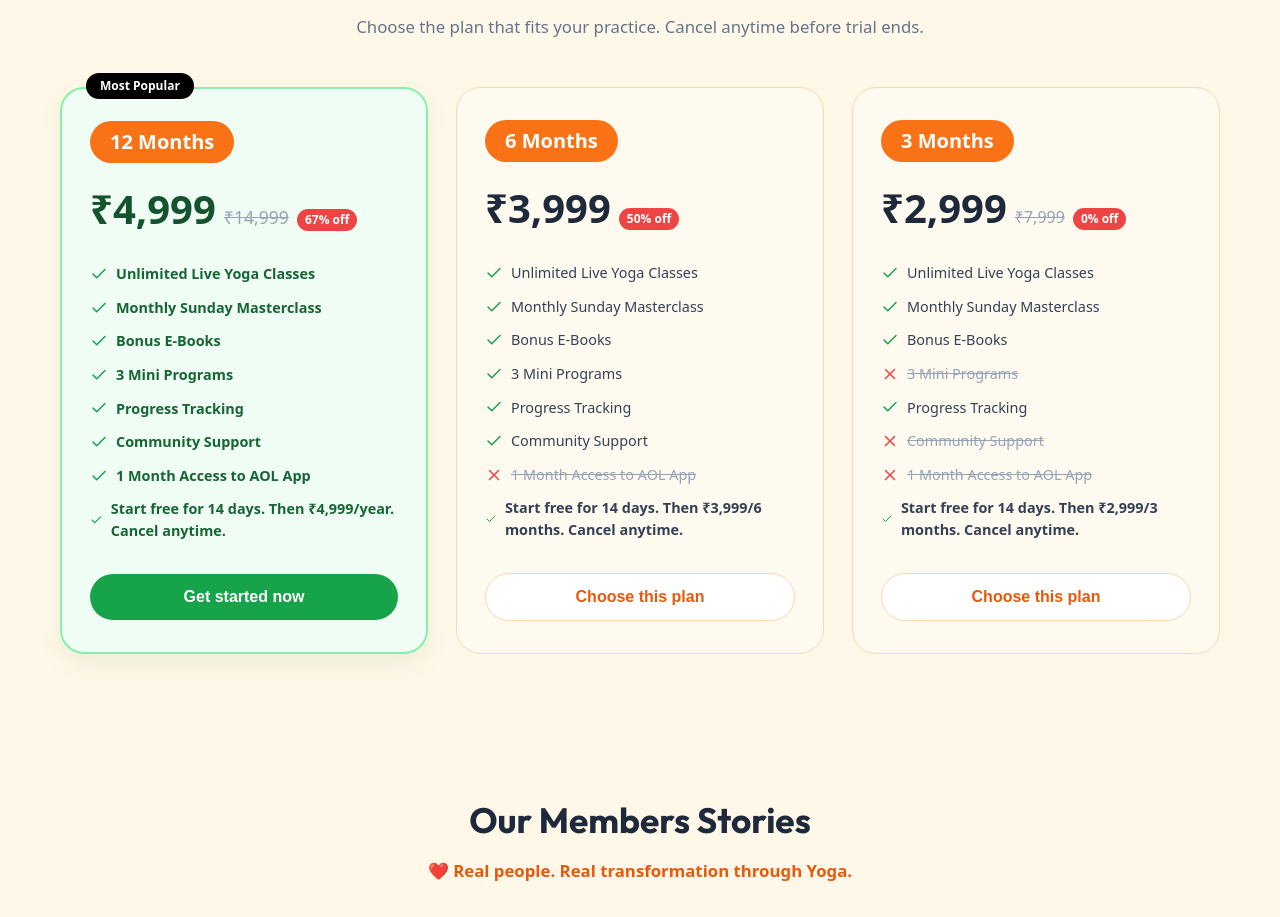
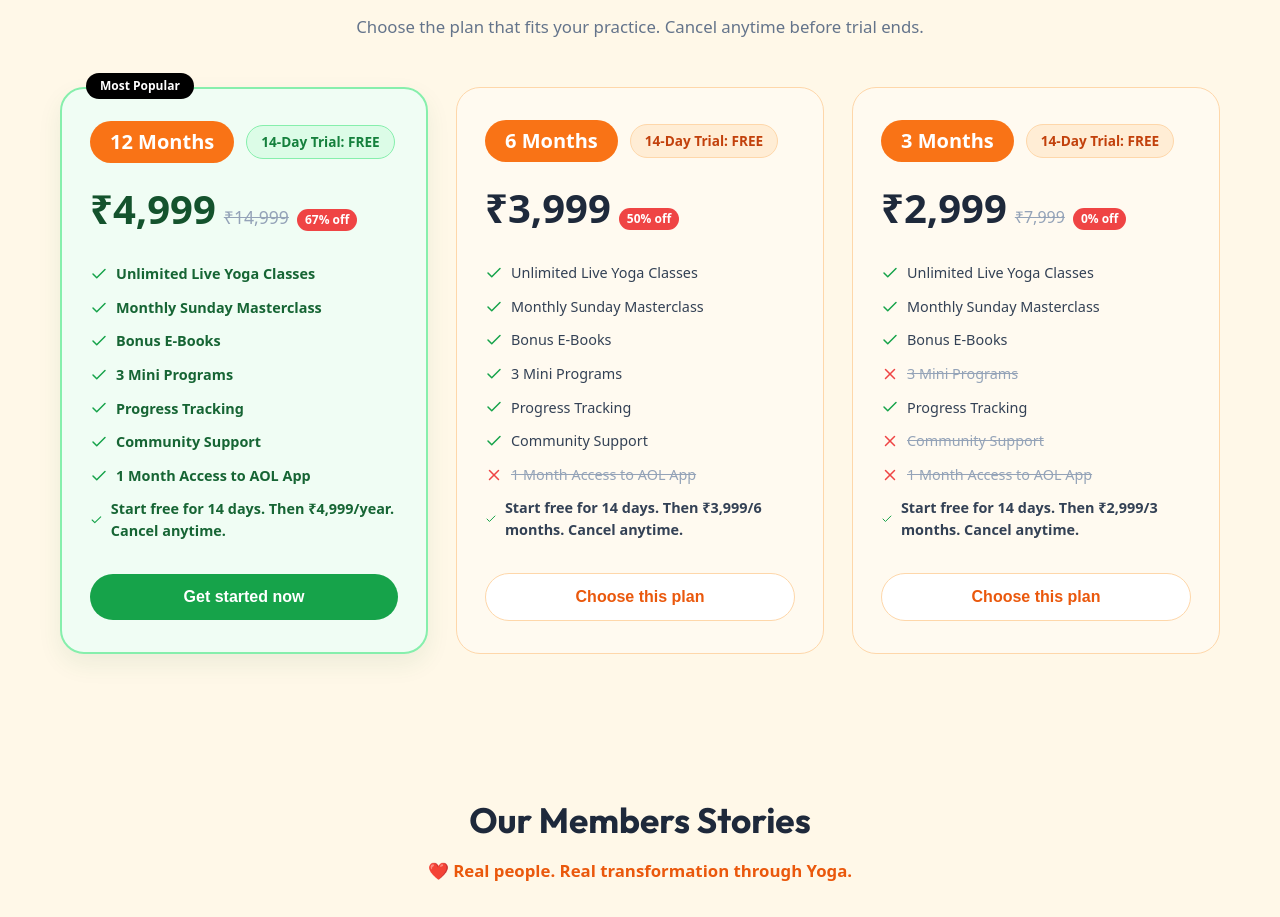
Before and after one commit to pragathi1004/Juspay-system, a React (Vite) app: page / in a window 1280 px wide. Shown: the part 850-1767 px from the top of the page. Built offline with nearby package versions, Linux system fonts and the light colour scheme.

Commit message:
feat: display 14-Day Trial: FREE badges on plan cards

```diff
--- a/src/components/customer/PublicLandingPage.jsx
+++ b/src/components/customer/PublicLandingPage.jsx
@@ -200,10 +200,13 @@ export const PublicLandingPage = () => {
             </div>
 
             <div>
-              <div style={{ display: 'flex', justifyContent: 'flex-start', alignItems: 'center', marginBottom: '16px' }}>
+              <div style={{ display: 'flex', justifyContent: 'flex-start', alignItems: 'center', gap: '12px', marginBottom: '16px' }}>
                 <div style={{ background: '#f97316', color: '#ffffff', display: 'inline-block', padding: '6px 20px', borderRadius: '9999px', fontWeight: 800, fontSize: '1.25rem' }}>
                   12 Months
                 </div>
+                <span style={{ background: '#dcfce7', color: '#15803d', fontSize: '0.85rem', fontWeight: 700, padding: '6px 14px', borderRadius: '9999px', border: '1px solid #86efac' }}>
+                  14-Day Trial: FREE
+                </span>
               </div>
 
               <div style={{ display: 'flex', alignItems: 'baseline', gap: '8px', marginBottom: '24px' }}>
@@ -241,10 +244,13 @@ export const PublicLandingPage = () => {
           {/* 6 MONTHS PLAN CARD */}
           <div style={{ border: '1px solid #fed7aa', borderRadius: '24px', background: '#fffaf0', padding: '32px 28px', display: 'flex', flexDirection: 'column', justifyContent: 'space-between' }}>
             <div>
-              <div style={{ display: 'flex', justifyContent: 'flex-start', alignItems: 'center', marginBottom: '16px' }}>
+              <div style={{ display: 'flex', justifyContent: 'flex-start', alignItems: 'center', gap: '12px', marginBottom: '16px' }}>
                 <div style={{ background: '#f97316', color: '#ffffff', display: 'inline-block', padding: '6px 20px', borderRadius: '9999px', fontWeight: 800, fontSize: '1.25rem' }}>
                   6 Months
                 </div>
+                <span style={{ background: '#ffedd5', color: '#c2410c', fontSize: '0.85rem', fontWeight: 700, padding: '6px 14px', borderRadius: '9999px', border: '1px solid #fed7aa' }}>
+                  14-Day Trial: FREE
+                </span>
               </div>
 
               <div style={{ display: 'flex', alignItems: 'baseline', gap: '8px', marginBottom: '24px' }}>
@@ -280,10 +286,13 @@ export const PublicLandingPage = () => {
           {/* 3 MONTHS PLAN CARD */}
           <div style={{ border: '1px solid #fed7aa', borderRadius: '24px', background: '#fffaf0', padding: '32px 28px', display: 'flex', flexDirection: 'column', justifyContent: 'space-between' }}>
             <div>
-              <div style={{ display: 'flex', justifyContent: 'flex-start', alignItems: 'center', marginBottom: '16px' }}>
+              <div style={{ display: 'flex', justifyContent: 'flex-start', alignItems: 'center', gap: '12px', marginBottom: '16px' }}>
                 <div style={{ background: '#f97316', color: '#ffffff', display: 'inline-block', padding: '6px 20px', borderRadius: '9999px', fontWeight: 800, fontSize: '1.25rem' }}>
                   3 Months
                 </div>
+                <span style={{ background: '#ffedd5', color: '#c2410c', fontSize: '0.85rem', fontWeight: 700, padding: '6px 14px', borderRadius: '9999px', border: '1px solid #fed7aa' }}>
+                  14-Day Trial: FREE
+                </span>
               </div>
 
               <div style={{ display: 'flex', alignItems: 'baseline', gap: '8px', marginBottom: '24px' }}>
```
